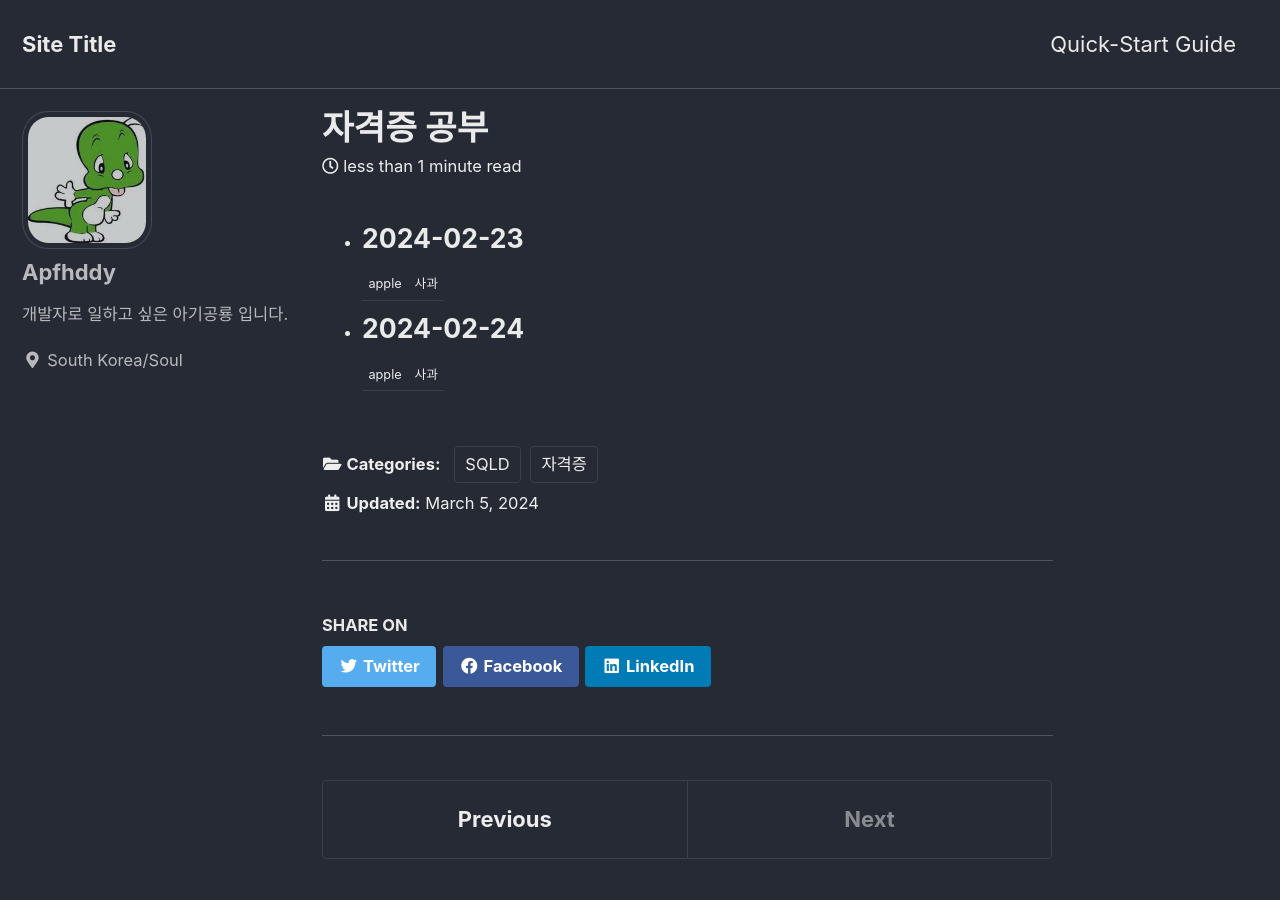
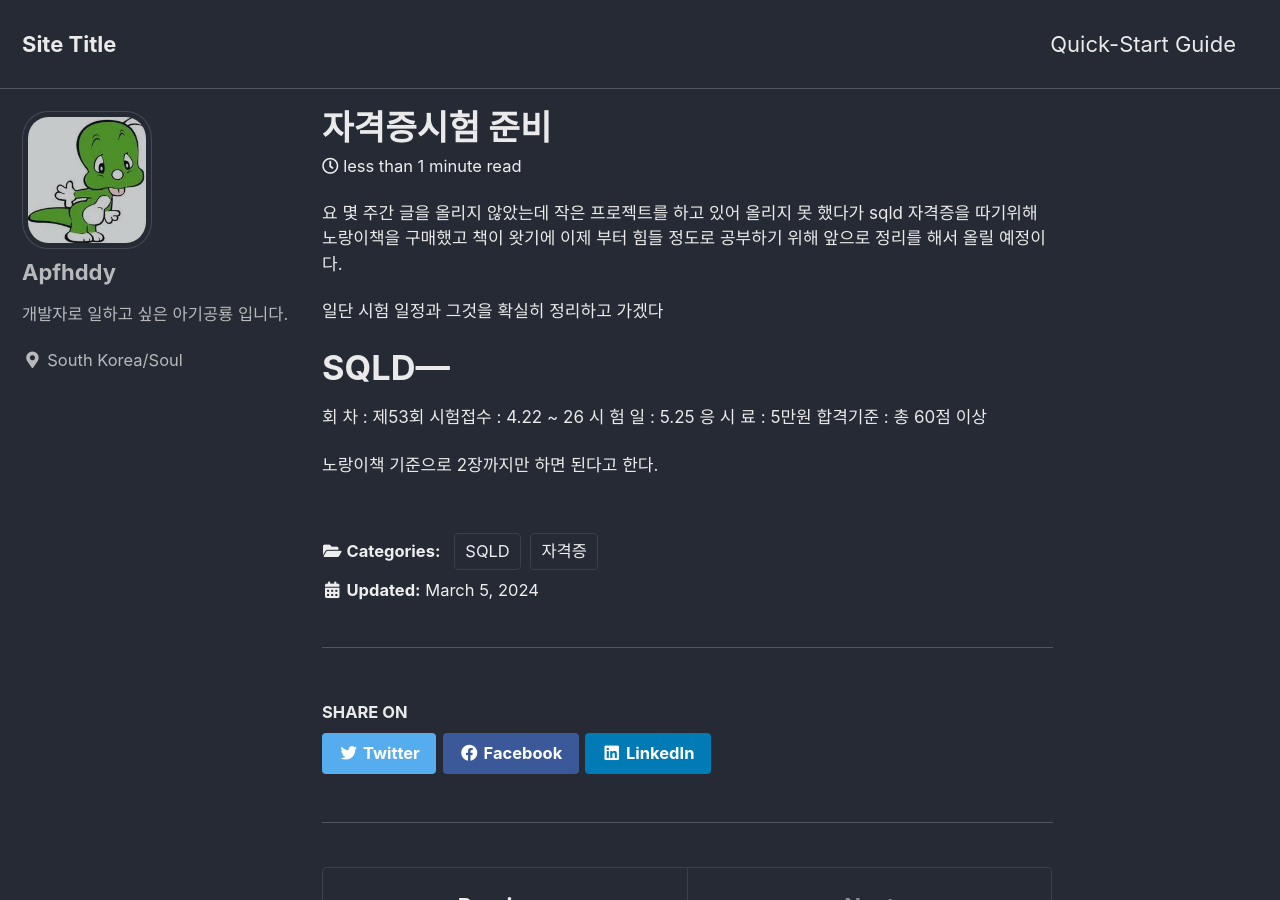
Before and after one commit to apfhddy/apfhddy.github.io, a Jekyll site: the page built from _posts/2024-03-05-자격증1.md, in a window 1280 px wide and 900 px high. Built offline with Jekyll 4.4.1, drawn with Linux system fonts in a browser that asks for light colours; cached includes are drawn as plain includes.

Commit message:
업데이트

```diff
--- a/_posts/2024-03-05-자격증1.md
+++ b/_posts/2024-03-05-자격증1.md
@@ -1,21 +1,20 @@
 ---
-title: "자격증 공부"
+title: "자격증시험 준비"
 date: 2024-03-05 13:45:00 +09:00
 categories:
     - 자격증
     - SQLD
 ---
-* # 2024-02-23
-	<table>
-		<tr>
-			<td>apple</td>
-			<td>사과</td>
-		</tr>
-	</table>
-* # 2024-02-24
-	<table>
-		<tr>
-			<td>apple</td>
-			<td>사과</td>
-		</tr>
-	</table>
+요 몇 주간 글을 올리지 않았는데 작은 프로젝트를 하고 있어 올리지 못 했다가
+sqld 자격증을 따기위해 노랑이책을 구매했고 책이 왓기에 이제 부터 힘들 정도로 공부하기 위해 앞으로 정리를 해서 올릴 예정이다.
+
+일단 시험 일정과 그것을 확실히 정리하고 가겠다
+
+# SQLD---
+회    차	: 제53회
+시험접수	: 4.22 ~ 26
+시 험 일	: 5.25
+응 시 료	: 5만원
+합격기준	: 총 60점 이상
+
+노랑이책 기준으로 2장까지만 하면 된다고 한다.
```
